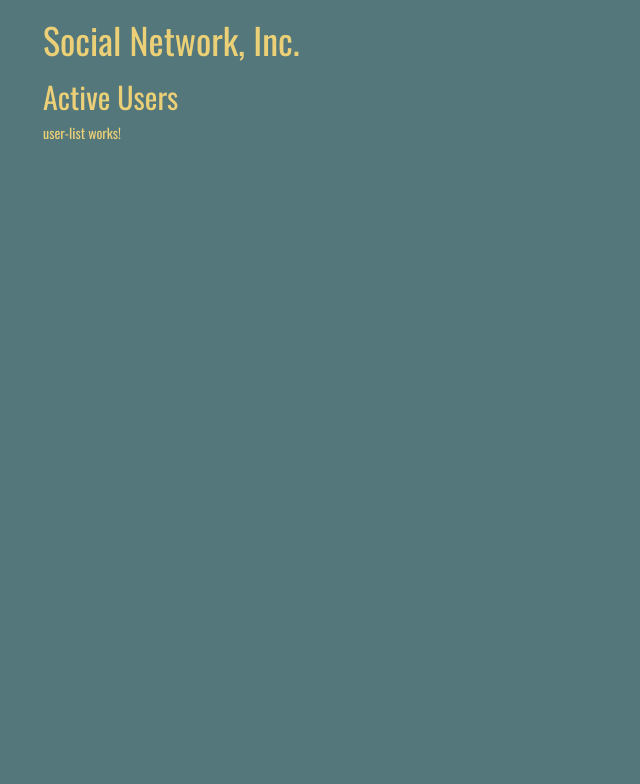
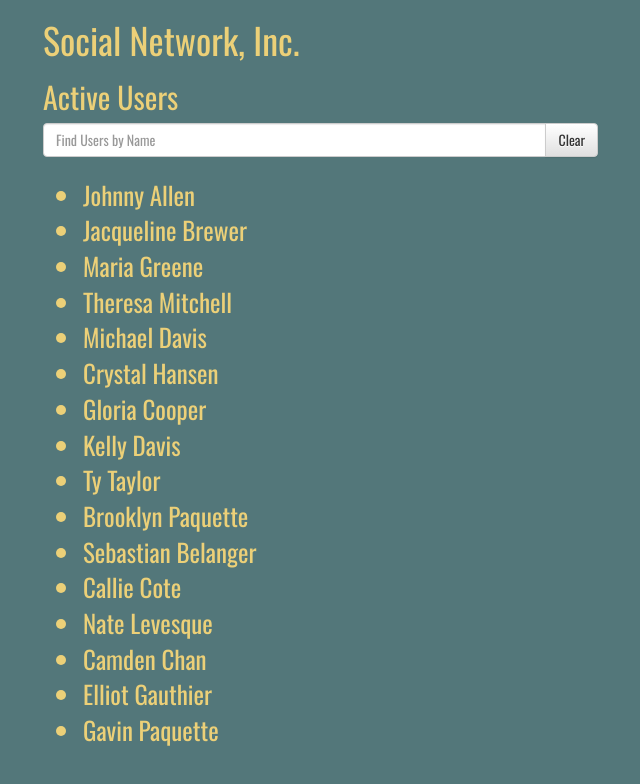
Before and after one commit to Annaliskirwa/_App_Trece, an Angular app: page /dashboard in a window 1280 px wide. Shown: the top 784 px of the page, without its empty margins (27-667 px from the left). Built offline with nearby package versions, Linux system fonts and the light colour scheme.

Commit message:
looping through all users and display, search , template

```diff
--- a/src/app/user-list/user-list.component.html
+++ b/src/app/user-list/user-list.component.html
@@ -1 +1,11 @@
-<p>user-list works!</p>
+<div class="input-group">
+    <input type="text" class="form-control" placeholder="Find Users by Name" #filter (keyup)="update(filter.value)">
+
+    <span class="input-group-btn">
+      <button class="btn btn-default" type="button" (click)="update(''); filter.value = ''">Clear</button>
+    </span>
+  </div>
+
+  <ul class="user-list">
+    <li *ngFor="let user of users" class="user-list-item">{{ user.name }}</li>
+  </ul>
```
